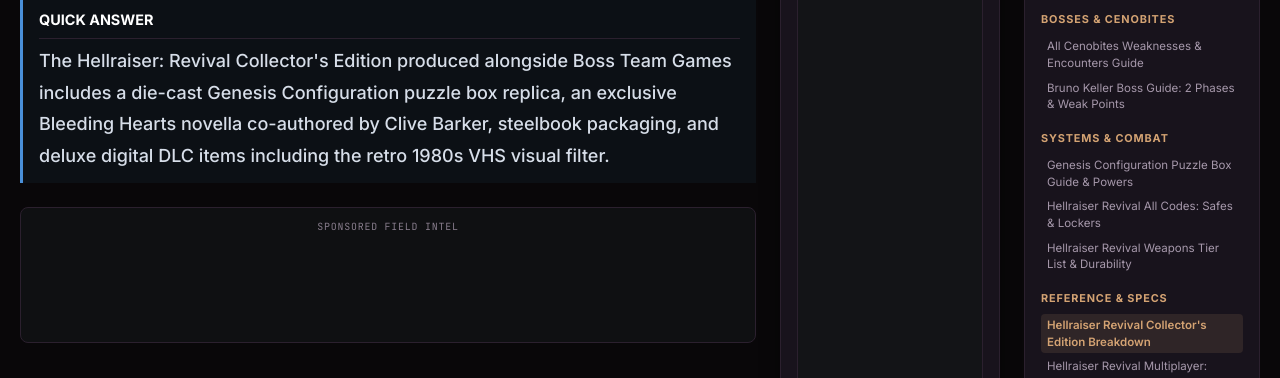
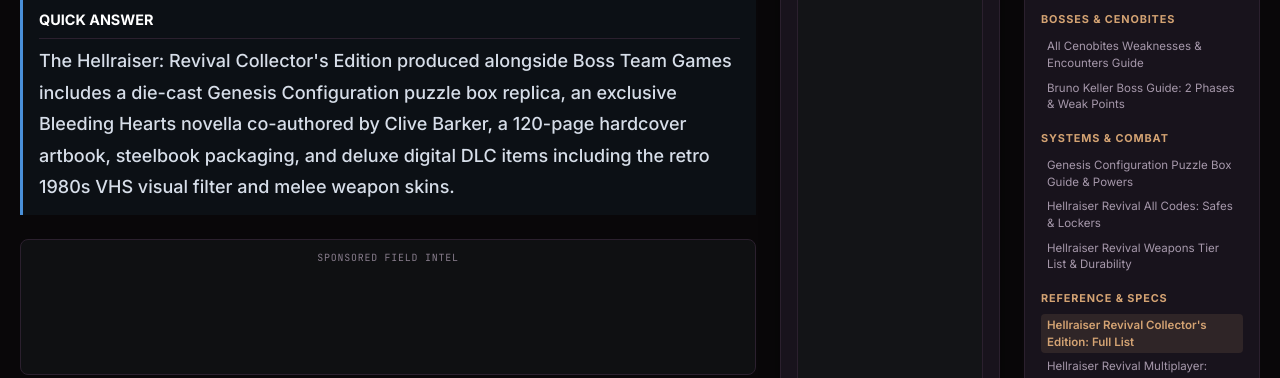
Before and after one commit to gloomysummer/hellraiser-revival-wiki, an Astro site: page /guide/collectors-edition-contents-guide in a window 1280 px wide. Shown: the part 316-694 px from the top of the page. Built offline with nearby package versions, Linux system fonts and the light colour scheme; Astro itself is replaced by a stand-in of ours.

Commit message:
seo(guide): optimize collectors edition contents TDH for CTR (Round 80)

```diff
--- a/src/content/guides/collectors-edition-contents-guide.md
+++ b/src/content/guides/collectors-edition-contents-guide.md
@@ -1,11 +1,7 @@
 ---
-title: Hellraiser Revival Collector's Edition Breakdown
-description: 'Full contents breakdown for the Hellraiser: Revival Collector''s Edition.
-  Includes puzzle box replica details, Bleeding Hearts novella, and pricing.'
-summary: 'The Hellraiser: Revival Collector''s Edition produced alongside Boss Team
-  Games includes a die-cast Genesis Configuration puzzle box replica, an exclusive
-  Bleeding Hearts novella co-authored by Clive Barker, steelbook packaging, and deluxe
-  digital DLC items including the retro 1980s VHS visual filter.'
+title: "Hellraiser Revival Collector's Edition: Full List"
+description: 'Hellraiser Revival Collector''s Edition has: SteelBook case, 120-page artbook, Clive Barker novella, puzzle box replica, and bonus DLC. Full contents breakdown.'
+summary: 'The Hellraiser: Revival Collector''s Edition produced alongside Boss Team Games includes a die-cast Genesis Configuration puzzle box replica, an exclusive Bleeding Hearts novella co-authored by Clive Barker, a 120-page hardcover artbook, steelbook packaging, and deluxe digital DLC items including the retro 1980s VHS visual filter and melee weapon skins.'
 pubDate: 2026-10-02
 updated: '2026-10-02'
 category: News
```
